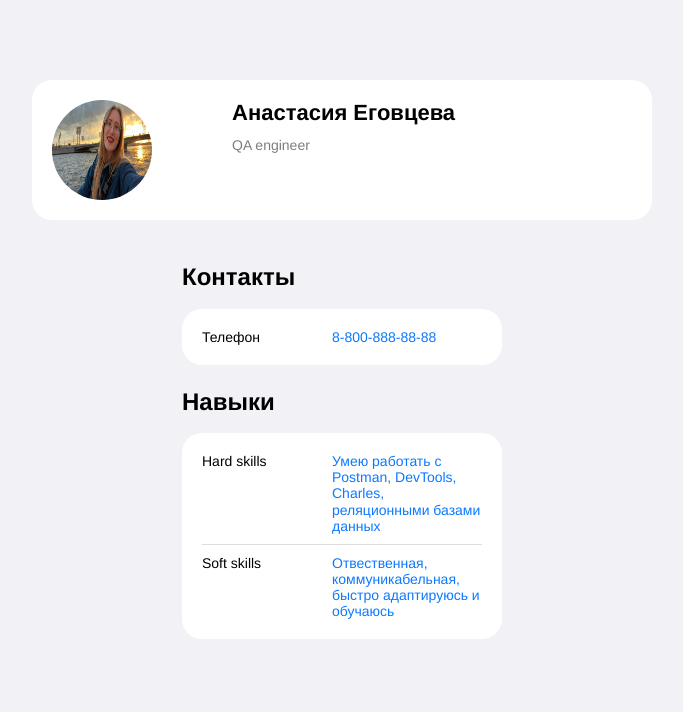
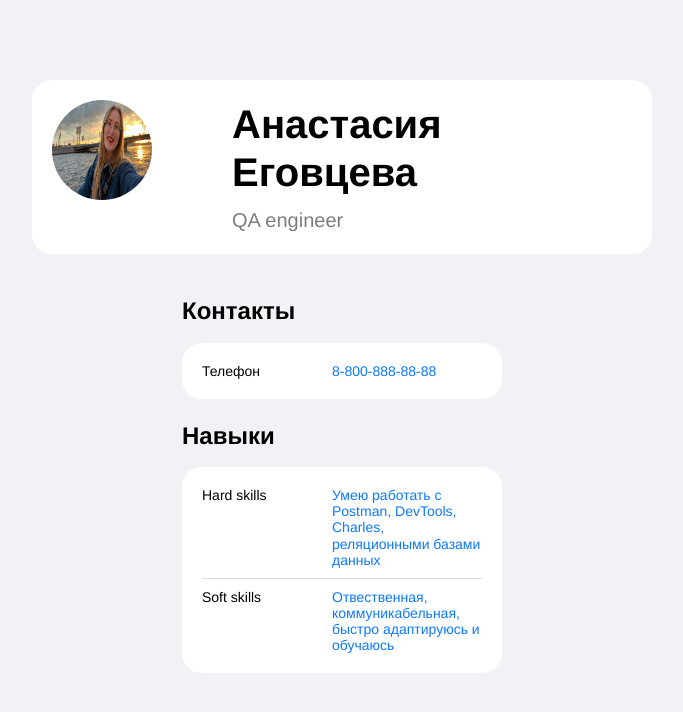
Before and after one commit to egovtseva/egovtseva.github.io, a plain HTML site: page index.html in a window 1280 px wide. Shown: the whole page, without its empty margins (298-981 px from the left). Drawn offline with Linux system fonts and the light colour scheme.

Commit message:
Update ios.css

```diff
--- a/ios.css
+++ b/ios.css
@@ -36,7 +36,7 @@ body {
 .header__title {
   margin: 0;
   font-weight: 700;
-  font-size: 22px;
+  font-size: 40px;
   line-height: 1.2;
   font-family: "Helvetica Neue";
   align-items: center;
@@ -45,7 +45,7 @@ body {
 .header__subtitle {
   color: #7d7d7f;
   font-weight: 400;
-  font-size: 14px;
+  font-size: 20px;
   line-height: 1.4;
   margin: 0;
 }
```
